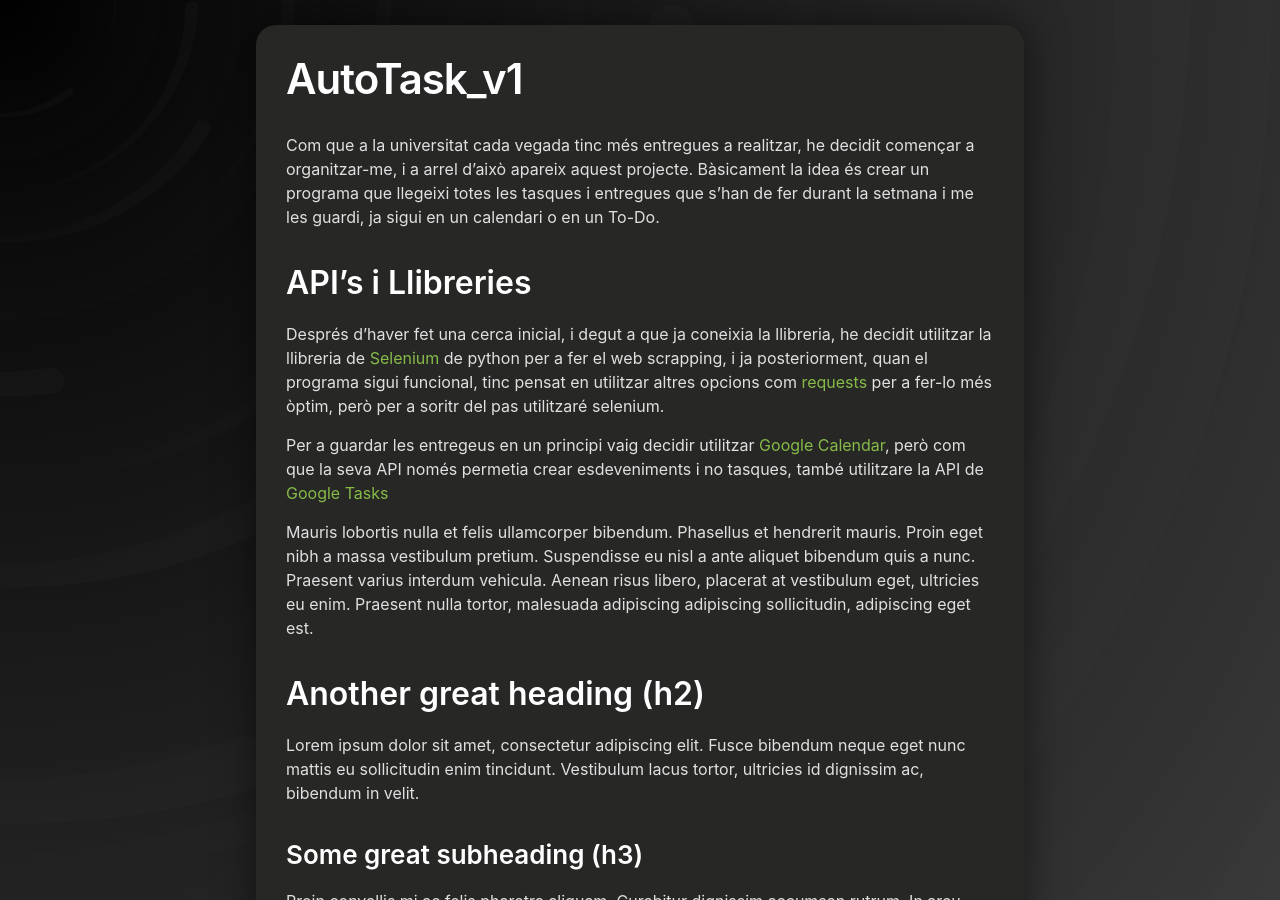
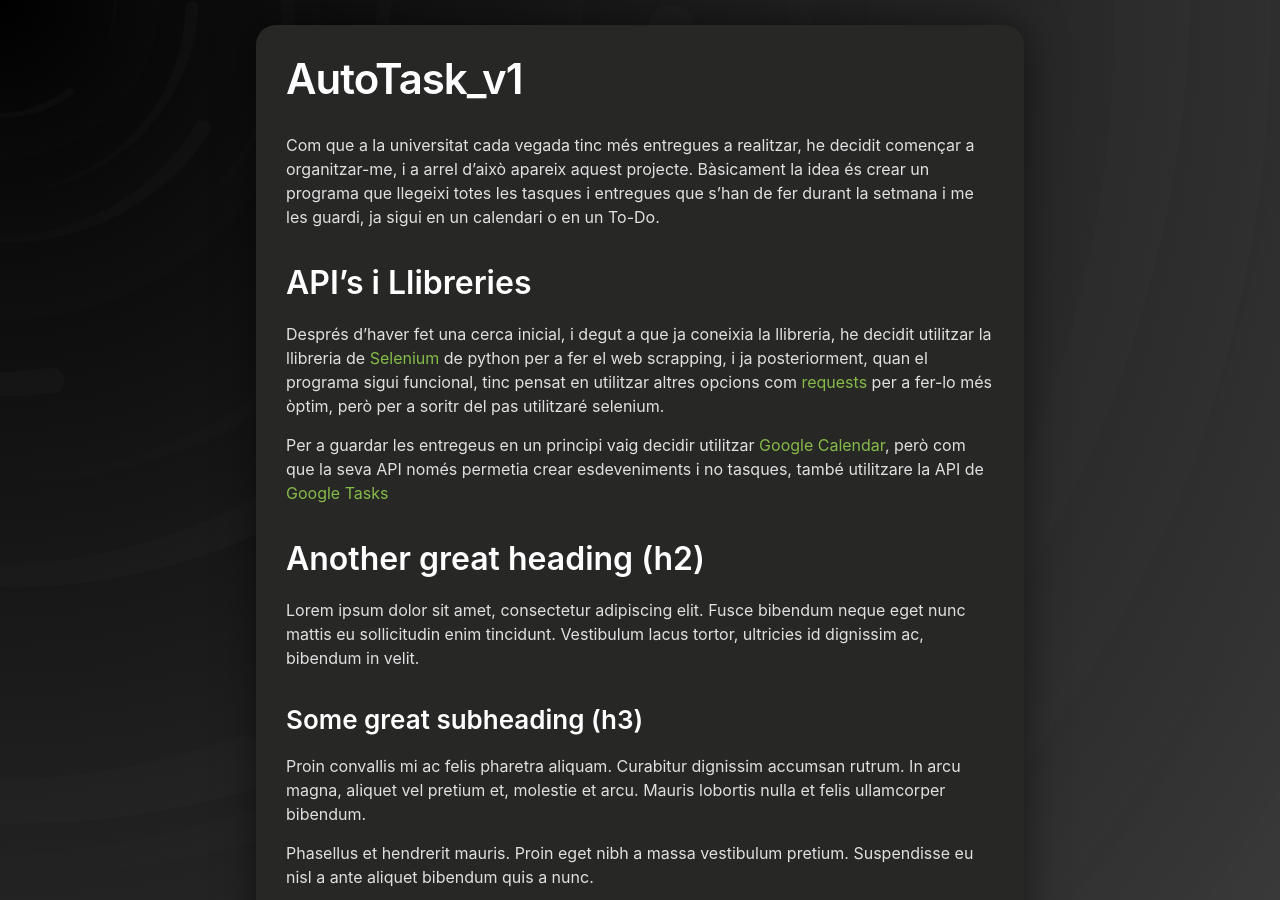
Before and after one commit to Guerauu/Guerauu.github.io, a Jekyll site: the page built from Projectes/projectes.html, in a window 1280 px wide and 900 px high. Built offline with Jekyll 4.4.1, drawn with Linux system fonts in a browser that asks for light colours.

Commit message:
Update 2023-04-05-AutoTask_v3.md

```diff
--- a/_posts/2023-04-05-AutoTask_v3.md
+++ b/_posts/2023-04-05-AutoTask_v3.md
@@ -17,8 +17,6 @@ Per a guardar les entregeus en un principi vaig decidir utilitzar [Google Calend
 [Google Calendar]: https://developers.google.com/calendar/api/guides/overview
 [Google Tasks]: https://developers.google.com/tasks
 
-
-Mauris lobortis nulla et felis ullamcorper bibendum. Phasellus et hendrerit mauris. Proin eget nibh a massa vestibulum pretium. Suspendisse eu nisl a ante aliquet bibendum quis a nunc. Praesent varius interdum vehicula. Aenean risus libero, placerat at vestibulum eget, ultricies eu enim. Praesent nulla tortor, malesuada adipiscing adipiscing sollicitudin, adipiscing eget est.
 
 ## Another great heading (h2)
 
```
